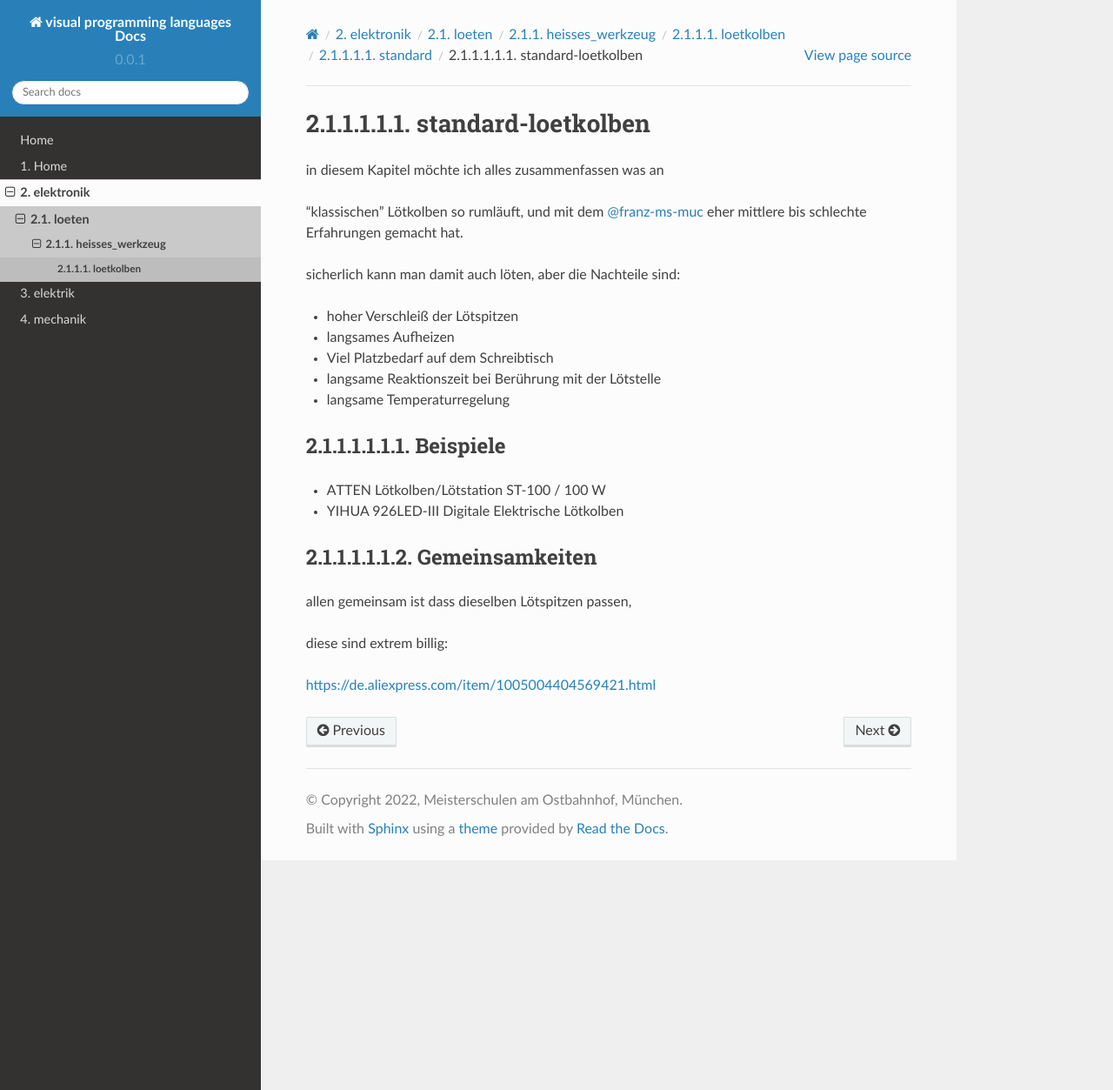
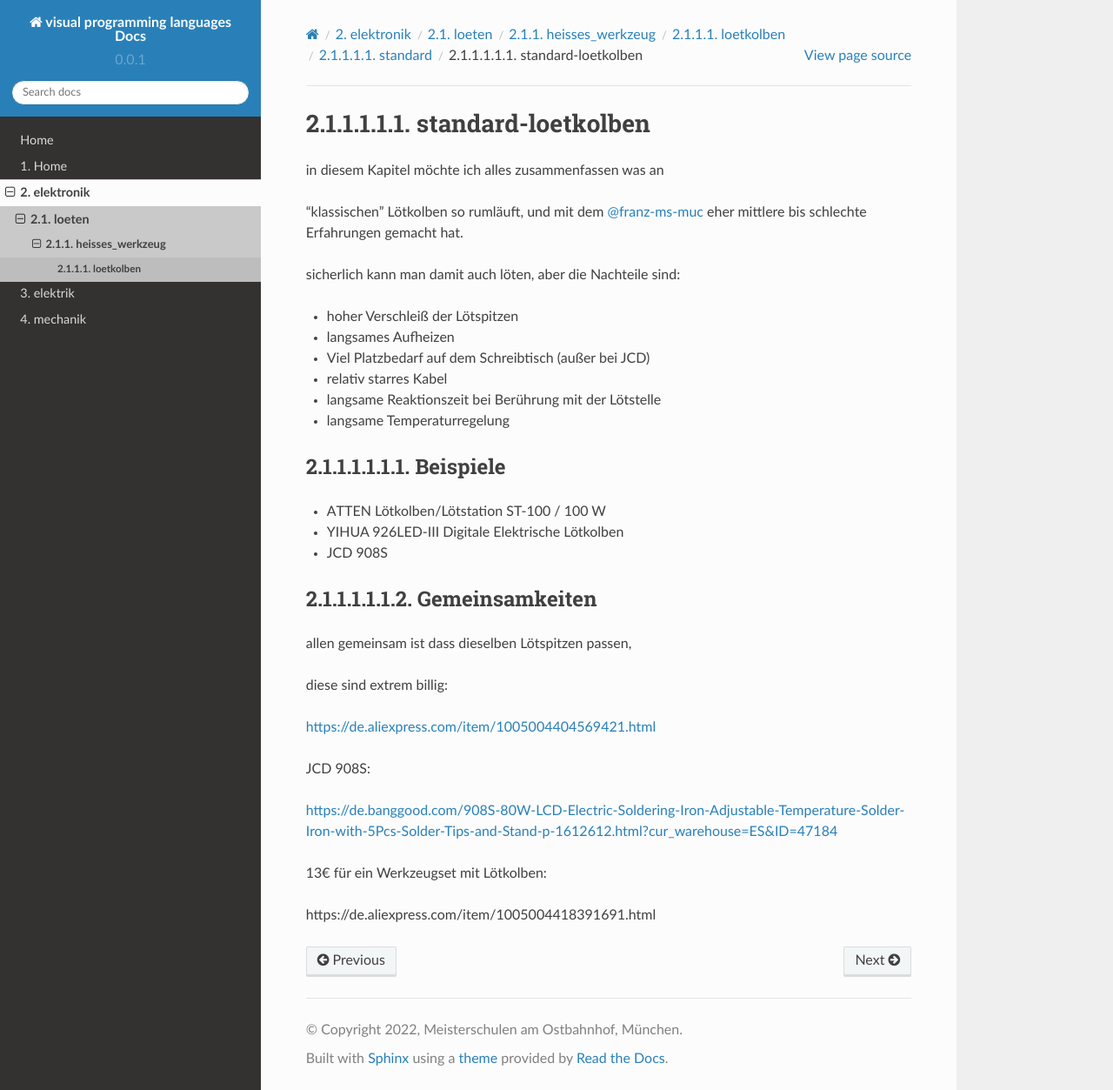
Before and after one commit to diplfranzhoepfinger/werkzeug-docs, a Sphinx documentation site: the page built from docs/elektronik/loeten/heisses_werkzeug/loetkolben/standard/standard-loetkolben.md, in a window 1280 px wide and 1253 px high. Shown: the whole window at 87% size. Built offline with Sphinx 7.4.7 and the Read the Docs theme 2.0.0, drawn with Linux system fonts in a browser that asks for light colours.

Commit message:
Create standard-loetkolben.md

```diff
--- a/docs/elektronik/loeten/heisses_werkzeug/loetkolben/standard/standard-loetkolben.md
+++ b/docs/elektronik/loeten/heisses_werkzeug/loetkolben/standard/standard-loetkolben.md
@@ -8,7 +8,8 @@ sicherlich kann man damit auch löten, aber die Nachteile sind:
 
 *   hoher Verschleiß der Lötspitzen
 *   langsames Aufheizen
-*   Viel Platzbedarf auf dem Schreibtisch
+*   Viel Platzbedarf auf dem Schreibtisch (außer bei JCD)
+*   relativ starres Kabel
 *   langsame Reaktionszeit bei Berührung mit der Lötstelle
 *   langsame Temperaturregelung
 
@@ -16,6 +17,7 @@ sicherlich kann man damit auch löten, aber die Nachteile sind:
 
 *   ATTEN Lötkolben/Lötstation ST-100 / 100 W
 *   YIHUA 926LED-III Digitale Elektrische Lötkolben
+*   JCD 908S
 
 #### Gemeinsamkeiten
 
@@ -24,3 +26,11 @@ allen gemeinsam ist dass dieselben Lötspitzen passen,
 diese sind extrem billig:
 
 [https://de.aliexpress.com/item/1005004404569421.html](https://de.aliexpress.com/item/1005004404569421.html)
+
+JCD 908S:
+
+[https://de.banggood.com/908S-80W-LCD-Electric-Soldering-Iron-Adjustable-Temperature-Solder-Iron-with-5Pcs-Solder-Tips-and-Stand-p-1612612.html?cur_warehouse=ES&ID=47184](https://de.banggood.com/908S-80W-LCD-Electric-Soldering-Iron-Adjustable-Temperature-Solder-Iron-with-5Pcs-Solder-Tips-and-Stand-p-1612612.html?cur_warehouse=ES&ID=47184)
+
+13€ für ein Werkzeugset mit Lötkolben:
+
+https://de.aliexpress.com/item/1005004418391691.html
```
